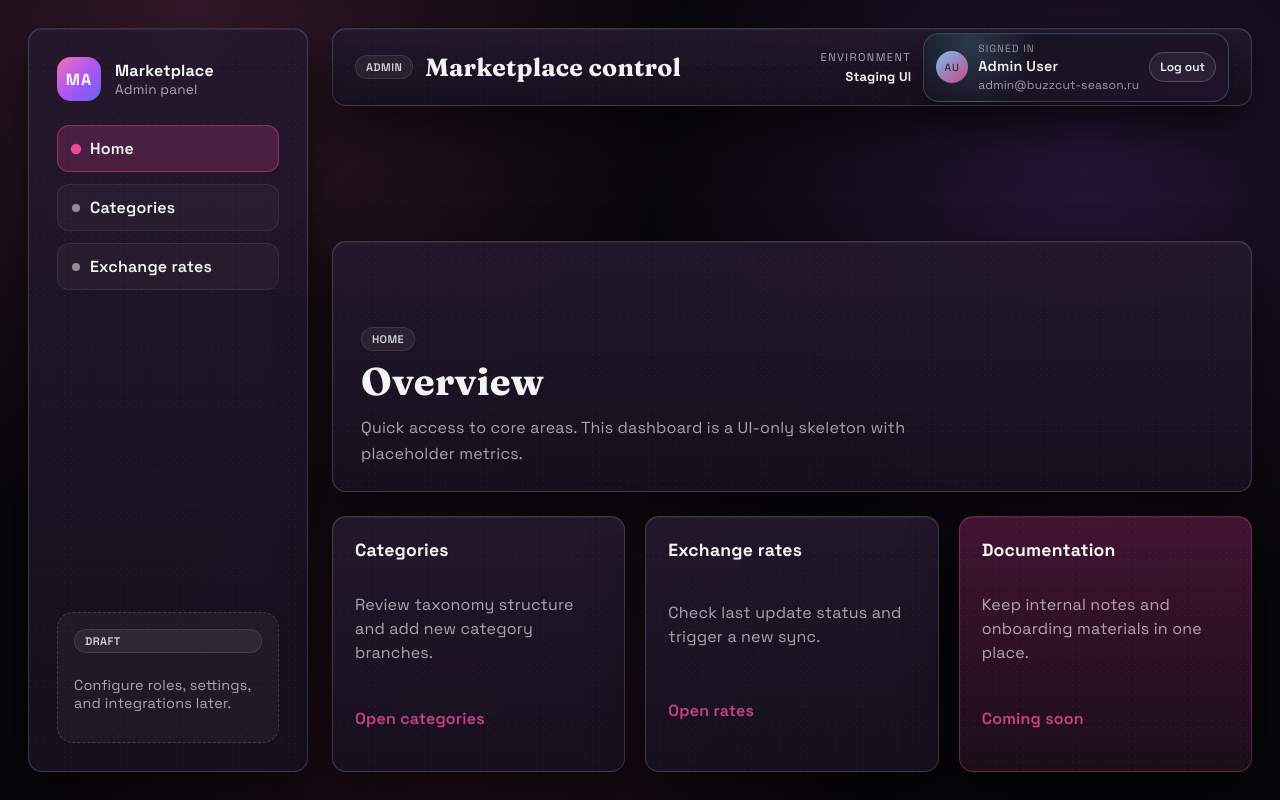
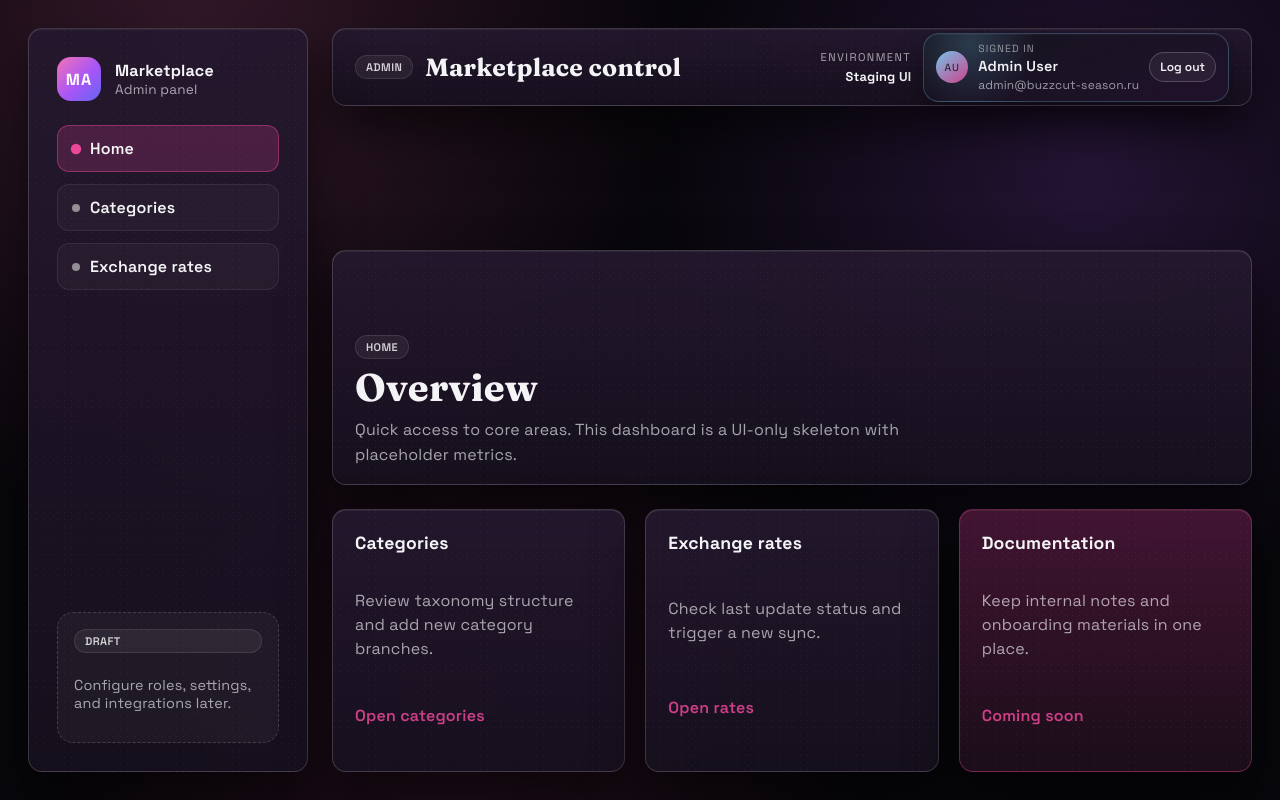
Before and after one commit to buzzcut-season/buzzcut-season-admin, a Next.js app: page / in a window 1280 px wide. Built offline with nearby package versions, Linux system fonts and the light colour scheme.

Commit message:
style: reduce admin header spacing

```diff
--- a/app/(admin)/AdminLayout.module.css
+++ b/app/(admin)/AdminLayout.module.css
@@ -14,7 +14,7 @@
 
 .mainArea {
   display: grid;
-  gap: 12px;
+  gap: 8px;
 }
 
 .header {
--- a/app/(admin)/AdminPage.module.css
+++ b/app/(admin)/AdminPage.module.css
@@ -3,17 +3,17 @@
   align-items: flex-end;
   justify-content: space-between;
   gap: 16px;
-  padding: 24px 28px;
+  padding: 16px 22px;
 }
 
 .pageHeader h1 {
-  margin: 6px 0 0;
+  margin: 4px 0 0;
   font-family: var(--font-serif), "Times New Roman", serif;
   font-size: clamp(2rem, 3vw, 2.6rem);
 }
 
 .pageHeader p {
-  margin: 10px 0 0;
+  margin: 6px 0 0;
   color: var(--muted);
   max-width: 560px;
   line-height: 1.6;
```
